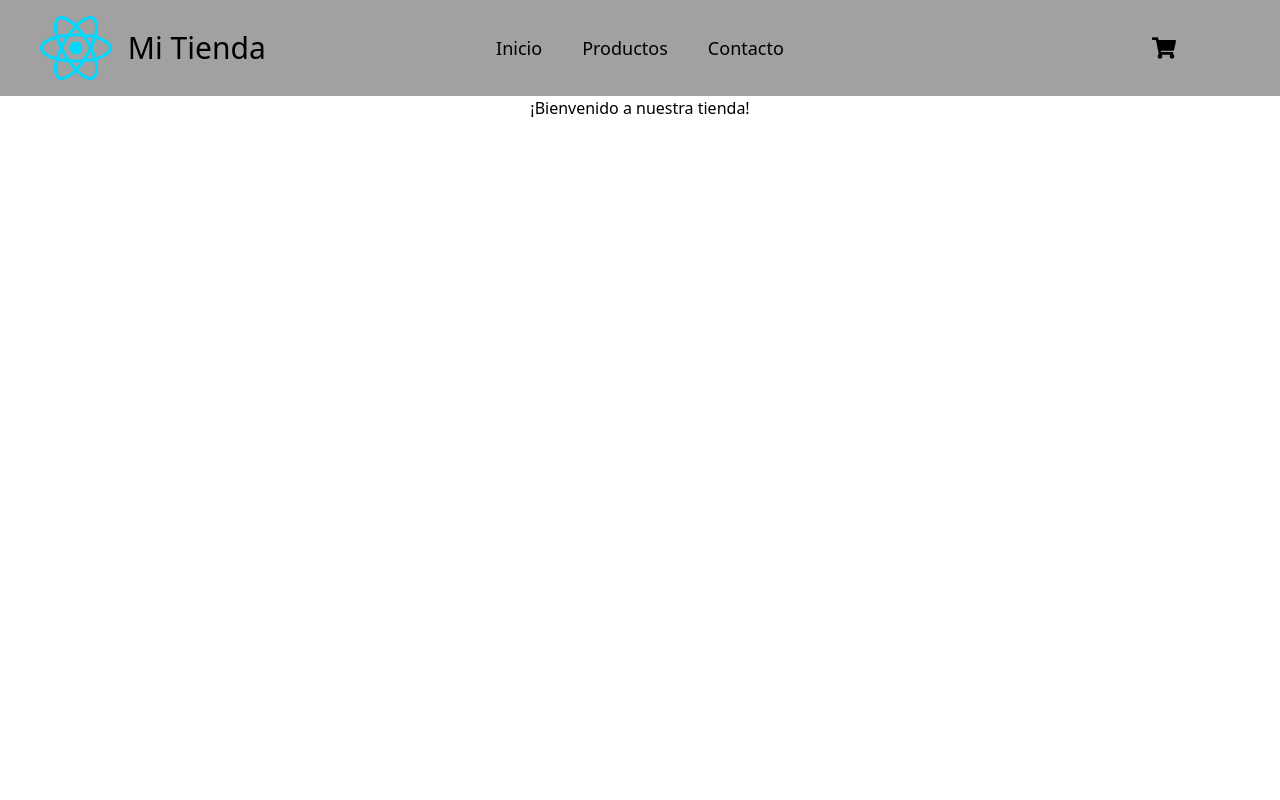
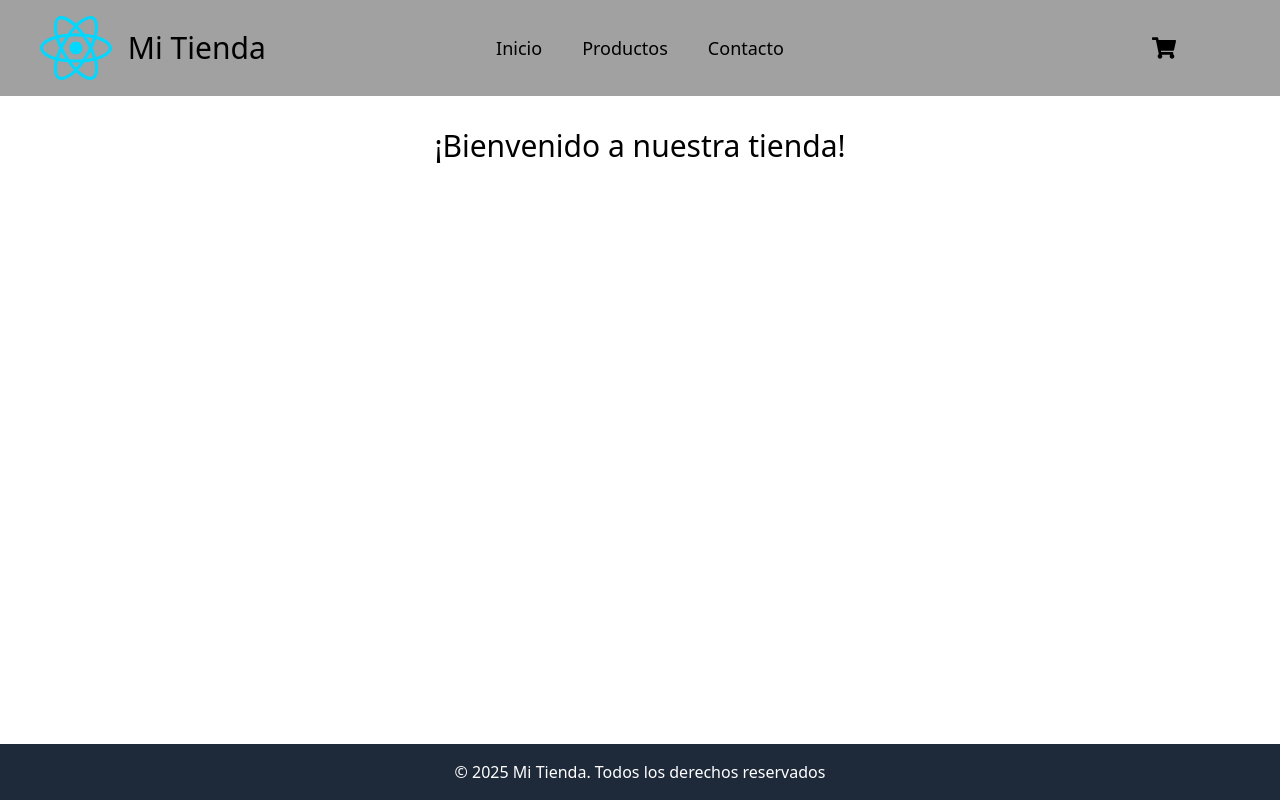
Before and after one commit to JooeelCh/e-commerce, a React (Vite) app: page / in a window 1280 px wide. Built offline with nearby package versions, Linux system fonts and the light colour scheme.

Commit message:
add footer

```diff
--- a/src/App.jsx
+++ b/src/App.jsx
@@ -1,12 +1,14 @@
 import ItemListContainer from './components/ItemListContainer';
 import Navbar from './components/navbar';
+import Footer from './components/Footer';
 
 function App() {
 
   return (
-    <div className="">
+    <div className="min-h-screen flex flex-col">
       <Navbar />
       <ItemListContainer saludo="¡Bienvenido a nuestra tienda!"/>
+      <Footer />
     </div>
   );
 
--- /dev/null
+++ b/src/components/Footer.jsx
@@ -0,0 +1,11 @@
+function Footer() {
+
+  return (
+    <footer className="bg-gray-800 text-white p-4 text-center">
+        <p>&copy; {new Date().getFullYear()} Mi Tienda. Todos los derechos reservados</p>
+    </footer>
+  );
+
+}
+
+export default Footer;
--- a/src/components/ItemListContainer.jsx
+++ b/src/components/ItemListContainer.jsx
@@ -1,8 +1,8 @@
 const ItemListContainer = ({ saludo }) => {
 
   return (
-    <div className="text-center">
-        <h2 className="text-center">{saludo}</h2>
+    <div className="flex flex-1 justify-center text-center">
+        <h2 className="text-3xl pt-8">{saludo}</h2>
     </div>
   );
 
```
